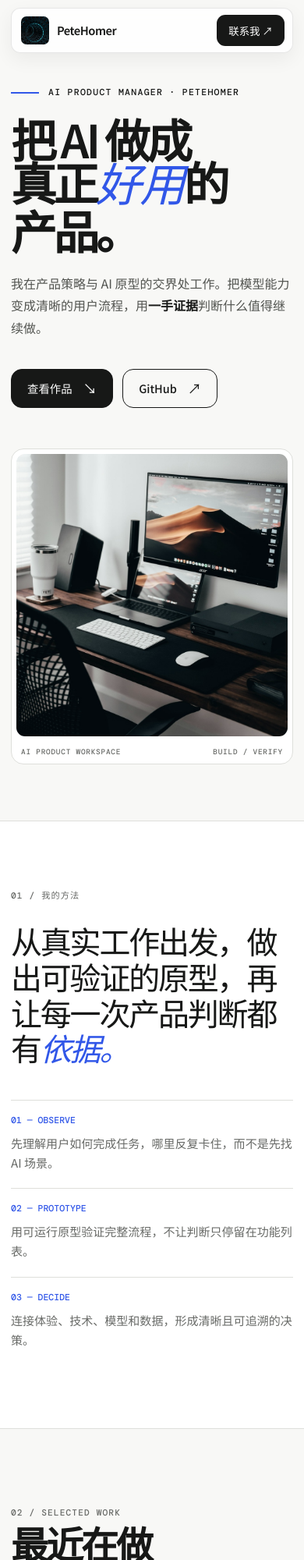
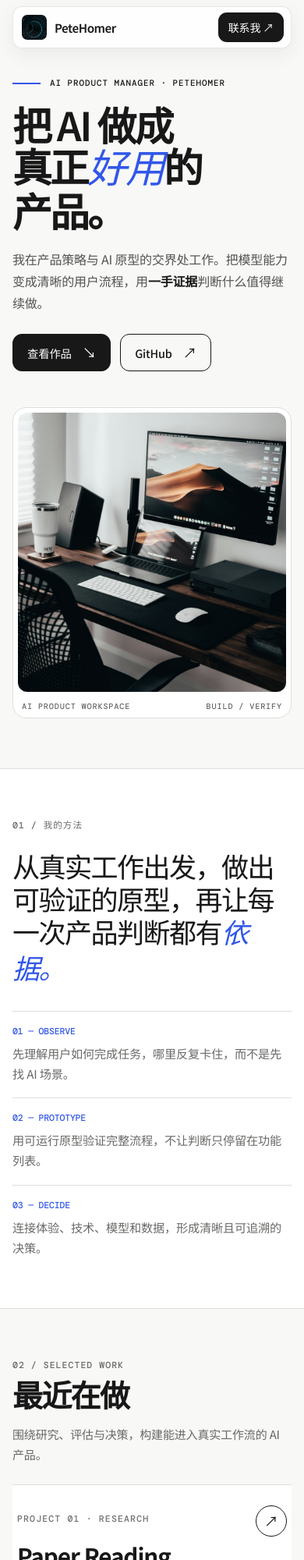
Before and after one commit to Hometer/Hometer.github.io, a plain HTML site: page index.html in a window 390 px wide. Shown: the top 2000 px of the page at 78% size. Drawn offline with nearby package versions, Linux system fonts and the light colour scheme.

Commit message:
Refine typography and responsive layout
Refine typography and spacing across the layout, including adjustments to padding, font sizes, and media queries for responsive design.

```diff
--- a/index.html
+++ b/index.html
@@ -49,6 +49,100 @@
     .contact .section-label{color:var(--blue)}
     .contact .btn{background:var(--blue);border-color:var(--blue)}
     @media(max-width:680px){.hero{padding:112px 0 72px}.portrait-wrap{padding:0;margin-top:12px}.portrait-card{padding:6px;border-radius:16px}.portrait-card img{border-radius:11px}.project,.project.p1,.project.p2,.project.p3{padding:28px 8px;grid-template-columns:1fr 44px;gap:12px}.project h3{margin:28px 0 12px}.project-side{min-height:0}.about-card{border-radius:16px}}
+
+    /* Typography and spacing refinement */
+    :root{--max:1160px}
+    body{font-size:1rem;line-height:1.75;letter-spacing:-.012em}
+    .shell{width:min(calc(100% - 48px),var(--max))}
+    .nav{top:14px}
+    .nav-inner{min-height:56px;padding:7px 9px 7px 11px;gap:22px}
+    .brand{font-size:.95rem}
+    .brand img{width:34px;height:34px}
+    .nav-links{gap:22px;font-size:.875rem}
+    .nav-cta{min-height:40px;font-size:.875rem}
+
+    .hero{padding:132px 0 96px}
+    .hero-grid{grid-template-columns:minmax(0,1fr) minmax(340px,.78fr);gap:clamp(42px,6vw,76px)}
+    .eyebrow{margin-bottom:24px;font-size:.75rem;letter-spacing:.09em}
+    h1{max-width:680px;font-size:clamp(3.2rem,5.7vw,5.1rem);line-height:1.04;letter-spacing:-.052em}
+    .lead{max-width:600px;margin-top:28px;font-size:clamp(1rem,1.35vw,1.125rem);line-height:1.8}
+    .hero-actions{margin-top:30px}
+    .btn{min-height:48px;padding:0 18px;border-radius:12px;font-size:.9rem}
+    .portrait-card{border-radius:18px}
+    .portrait-card img{border-radius:12px}
+    .portrait-caption{padding:12px 5px 2px;font-size:.7rem}
+
+    .section-label{font-size:.72rem;line-height:1.5;letter-spacing:.09em}
+    .intro{padding:80px 0 88px}
+    .intro-grid{grid-template-columns:190px minmax(0,1fr);gap:34px 48px}
+    .intro h2{max-width:820px;font-size:clamp(2.15rem,3.8vw,3.65rem);line-height:1.18;letter-spacing:-.045em}
+    .intro-notes{gap:28px;margin-top:22px}
+    .intro-note b{margin-bottom:8px;font-size:.72rem}
+    .intro-note p{font-size:.95rem;line-height:1.7}
+
+    .work{padding:88px 0}
+    .work-head{align-items:end;margin-bottom:34px}
+    .work-head h2,.about h2{margin-top:8px;font-size:clamp(2.3rem,3.7vw,3.5rem);line-height:1.06;letter-spacing:-.045em}
+    .work-head p{max-width:360px;font-size:.95rem;line-height:1.7}
+    .project,.project.p1,.project.p2,.project.p3{min-height:0;padding:32px 24px;grid-template-columns:minmax(0,1fr) 48px;gap:24px}
+    .project h3{max-width:760px;margin:24px 0 12px;font-size:clamp(1.75rem,2.8vw,2.5rem);line-height:1.16;letter-spacing:-.035em}
+    .project-copy p{max-width:700px;font-size:.98rem;line-height:1.72}
+    .tags{margin-top:22px}
+    .tag{padding:6px 10px;font-size:.68rem}
+    .project-arrow{width:40px;height:40px}
+
+    .about{padding:0 0 84px}
+    .about-card{padding:64px clamp(28px,5vw,64px);grid-template-columns:1fr .9fr;gap:58px;border-radius:18px}
+    .about-copy p{margin-top:24px;font-size:1rem;line-height:1.78}
+    .detail{grid-template-columns:102px 1fr;gap:16px;padding:16px 0}
+    .detail dt{font-size:.68rem}
+    .detail dd{font-size:.95rem;line-height:1.6}
+
+    .contact{padding:78px 0 72px}
+    .contact h2{max-width:760px;margin:18px auto 32px;font-size:clamp(2.55rem,5vw,4.7rem);line-height:1.02;letter-spacing:-.055em}
+    footer{padding:24px 0 30px}
+    .footer-row{font-size:.84rem}
+    .reveal,.reveal.visible{opacity:1;transform:none;transition:none}
+
+    @media(max-width:900px){
+      .hero{padding-top:124px}
+      .hero-grid{grid-template-columns:1fr}
+      .portrait-wrap{width:min(560px,100%)}
+      .intro-grid{grid-template-columns:1fr;gap:22px}
+      .intro-notes{grid-column:1}
+      .about-card{grid-template-columns:1fr;gap:42px}
+    }
+    @media(max-width:680px){
+      .shell{width:min(calc(100% - 32px),var(--max))}
+      .nav{top:8px}
+      .nav-inner{min-height:52px}
+      .brand img{width:32px;height:32px}
+      .nav-cta{min-height:38px;padding-inline:13px}
+      .hero{padding:100px 0 64px}
+      h1{font-size:clamp(2.8rem,13vw,4rem);line-height:1.04}
+      .eyebrow{margin-bottom:20px;font-size:.68rem}
+      .lead{margin-top:22px;font-size:1rem;line-height:1.75}
+      .hero-actions{margin-top:26px}
+      .portrait-wrap{margin-top:4px}
+      .portrait-caption{font-size:.64rem}
+      .intro,.work{padding:64px 0}
+      .intro h2{font-size:clamp(2rem,9vw,2.65rem);line-height:1.2}
+      .intro-notes{gap:18px;margin-top:10px}
+      .work-head{align-items:flex-start;flex-direction:column;gap:18px;margin-bottom:26px}
+      .work-head h2,.about h2{font-size:clamp(2.2rem,10vw,3rem)}
+      .work-head p{font-size:.94rem}
+      .project,.project.p1,.project.p2,.project.p3{padding:26px 6px;grid-template-columns:minmax(0,1fr) 40px;gap:12px}
+      .project h3{margin:20px 0 10px;font-size:clamp(1.65rem,7.6vw,2.15rem);line-height:1.18}
+      .project-copy p{font-size:.95rem}
+      .tags{margin-top:18px}
+      .about{padding-bottom:64px}
+      .about-card{padding:44px 22px;gap:34px}
+      .about-copy p{font-size:.98rem}
+      .detail{grid-template-columns:82px 1fr;padding:14px 0}
+      .contact{padding:64px 0}
+      .contact h2{font-size:clamp(2.35rem,11vw,3.4rem);line-height:1.05}
+      .footer-row{gap:14px;font-size:.8rem}
+    }
   </style>
 </head>
 <body>
```
